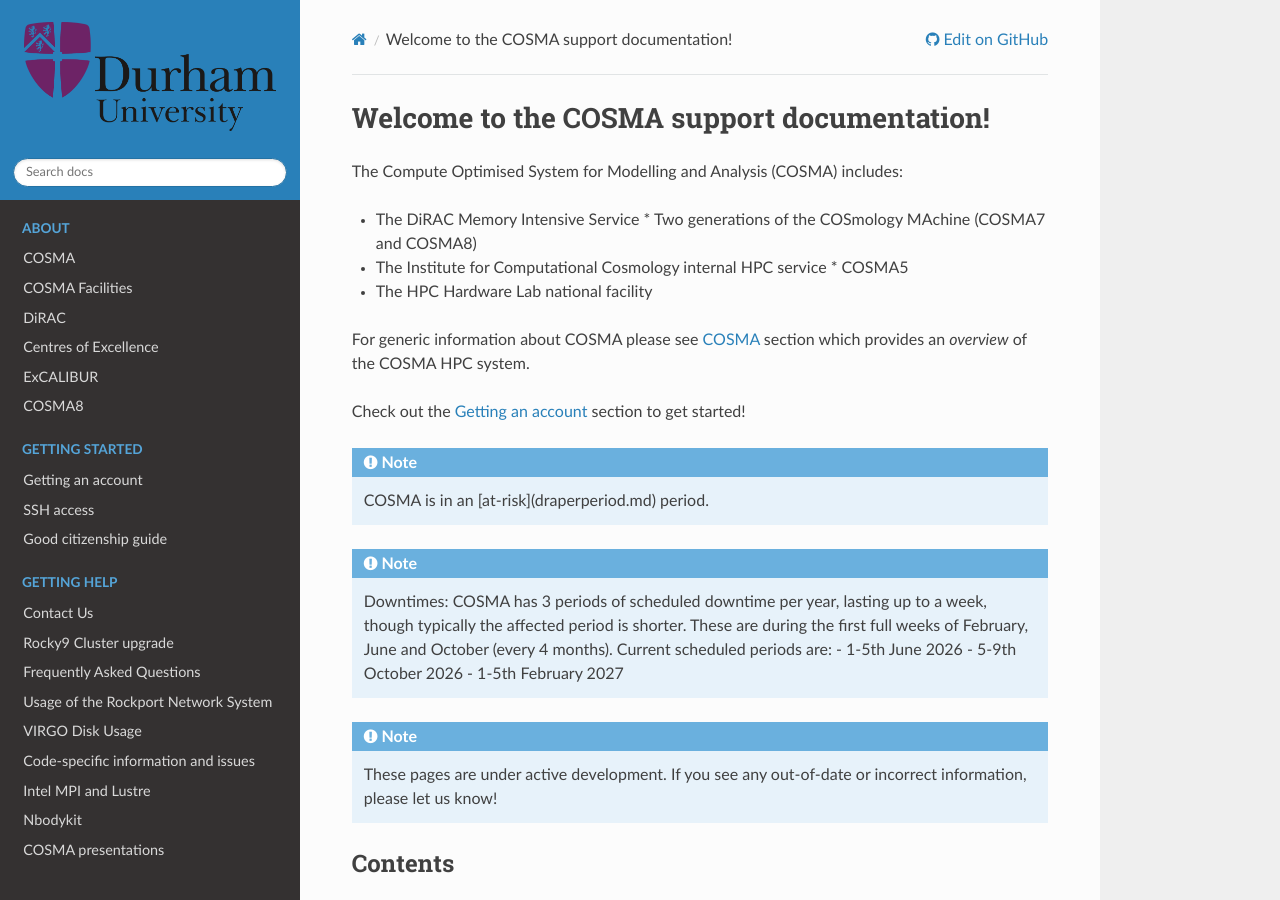
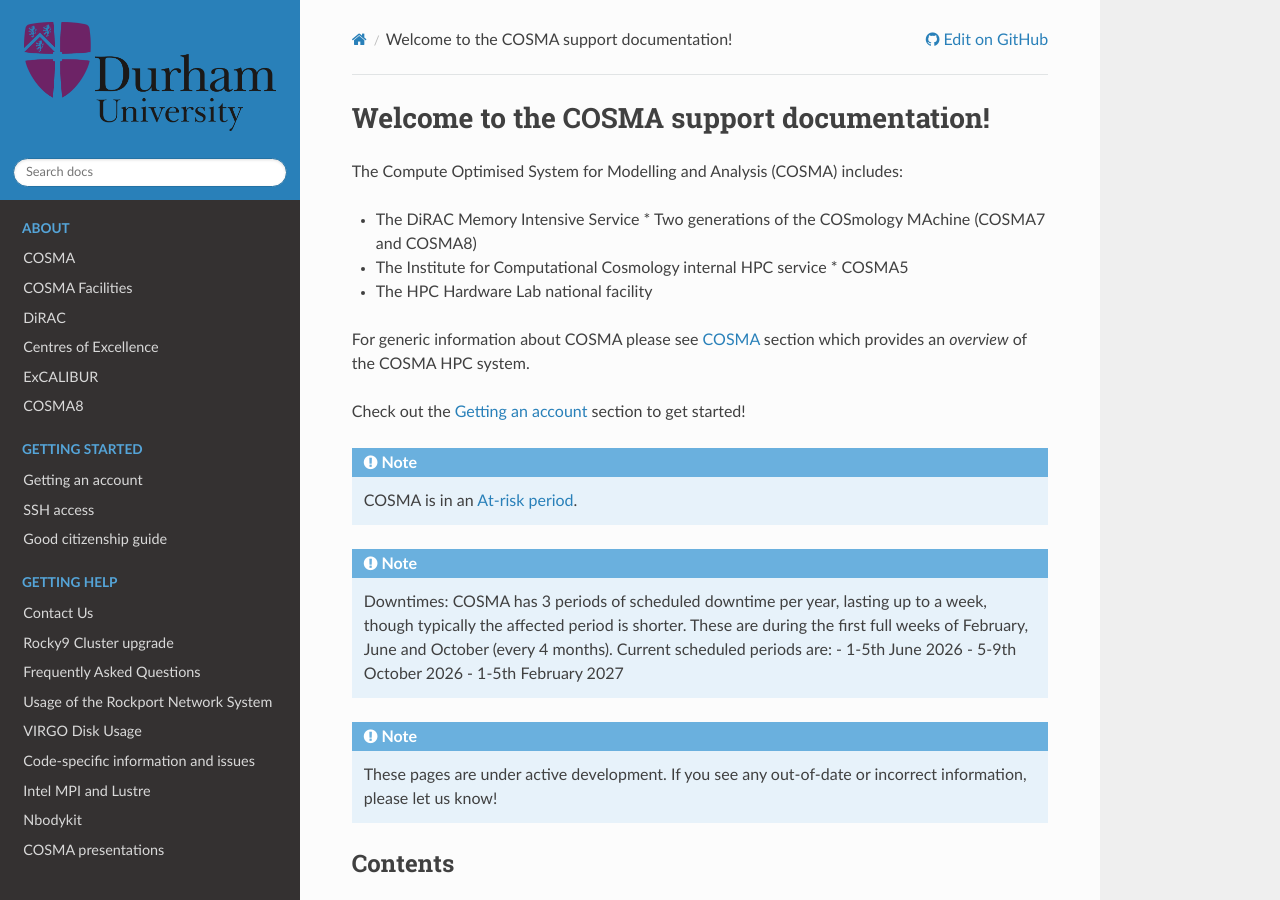
Before and after one commit to agb32/cosmadoc, a Sphinx documentation site: the page built from docs/source/index.rst, in a window 1280 px wide and 900 px high. Built offline with Sphinx 7.4.7 and the Read the Docs theme 3.1.0, drawn with Linux system fonts in a browser that asks for light colours; some of the changed lines change nothing that is shown.

Commit message:
status-updated

```diff
--- a/docs/source/index.rst
+++ b/docs/source/index.rst
@@ -17,7 +17,7 @@
 
 .. note::
 
-   COSMA is in an [at-risk](draperperiod.md) period.
+   COSMA is in an :doc:`draperperiod`.
 
 .. note::
 
```
